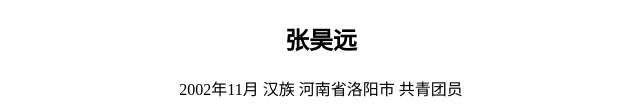
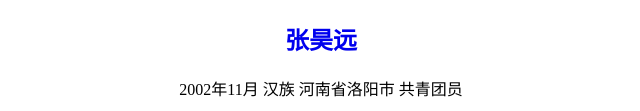
Before and after one commit to alivezhy/alivezhy.github.io, a plain HTML site: page index.html in a window 1280 px wide. Shown: the part 362-473 px from the top of the page, without its empty margins (319-959 px from the left). Drawn offline with Linux system fonts and the light colour scheme.

Commit message:
Update index.html

```diff
--- a/index.html
+++ b/index.html
@@ -12,7 +12,7 @@
 	<body>
 		<div align="center">
 		<img src="zhy1.jpg" alt="">
-		<h2>张昊远</h2>
+		<h2><a href="love.html">张昊远</a></h2>
 		<p>2002年11月 汉族 河南省洛阳市 共青团员</p>
 		<P>17630359740 | alivezhy@163.com</P>
 		<br>
```
